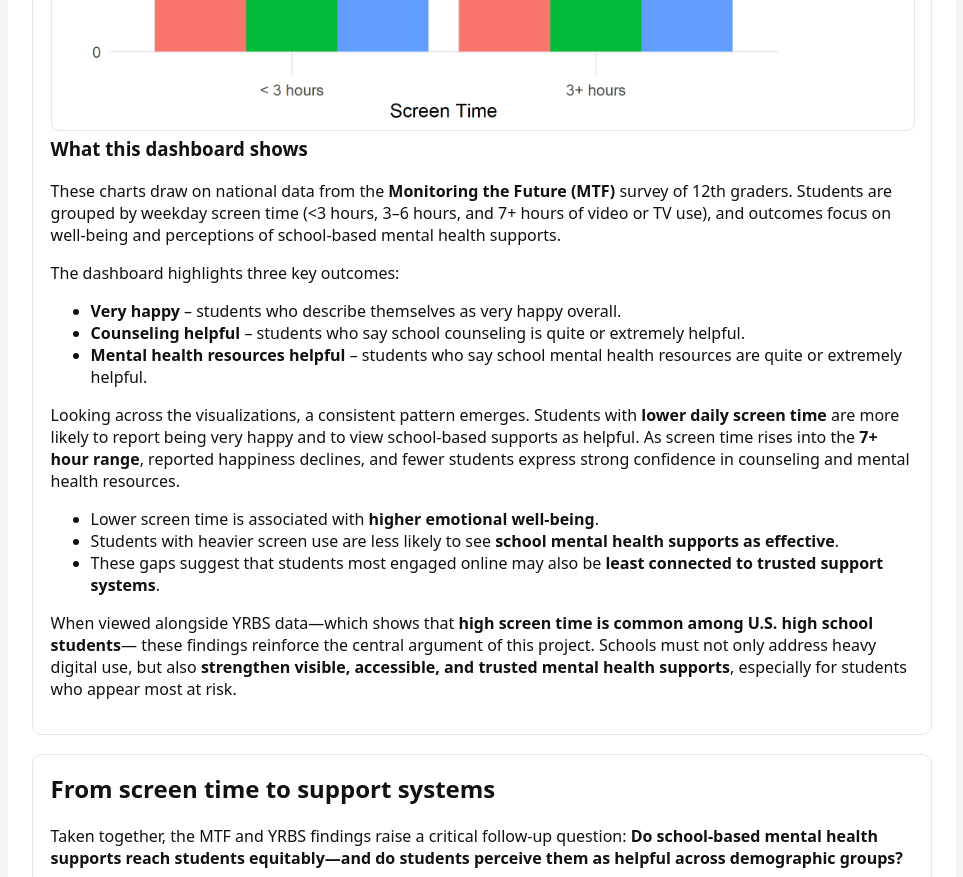
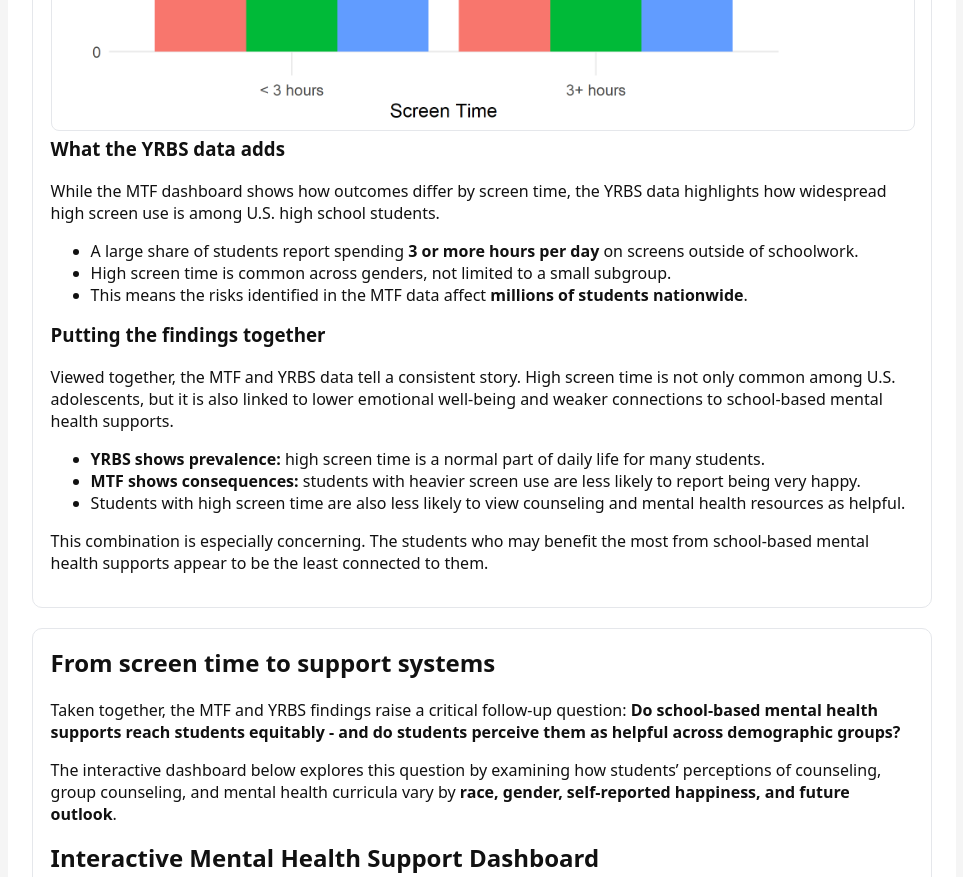
Before and after one commit to ishita276/SOC401, a plain HTML site: page docs/data.html in a window 1280 px wide. Shown: the part 3060-3937 px from the top of the page, without its empty margins (158-1121 px from the left). Drawn offline with Linux system fonts and the light colour scheme.

Commit message:
Update data.html

```diff
--- a/docs/data.html
+++ b/docs/data.html
@@ -208,64 +208,58 @@
 </p>
 
     <img src="screen_by_gender.png" alt="Screen time by gender (YRBS 2021)">
-    <h3>What this dashboard shows</h3>
+   <h3>What the YRBS data adds</h3>
 
 <p>
-  These charts draw on national data from the
-  <strong>Monitoring the Future (MTF)</strong> survey of 12th graders.
-  Students are grouped by weekday screen time
-  (&lt;3 hours, 3–6 hours, and 7+ hours of video or TV use),
-  and outcomes focus on well-being and perceptions of
-  school-based mental health supports.
-</p>
-
-<p>
-  The dashboard highlights three key outcomes:
+  While the MTF dashboard shows how outcomes differ by screen time,
+  the YRBS data highlights how widespread high screen use is among
+  U.S. high school students.
 </p>
 
 <ul>
   <li>
-    <strong>Very happy</strong> – students who describe themselves as very happy overall.
+    A large share of students report spending <strong>3 or more hours per day</strong>
+    on screens outside of schoolwork.
   </li>
   <li>
-    <strong>Counseling helpful</strong> – students who say school counseling is quite or extremely helpful.
+    High screen time is common across genders, not limited to a small subgroup.
   </li>
   <li>
-    <strong>Mental health resources helpful</strong> – students who say school mental health resources
-    are quite or extremely helpful.
+    This means the risks identified in the MTF data affect
+    <strong>millions of students nationwide</strong>.
+  </li>
+</ul>
+<h3>Putting the findings together</h3>
+
+<p>
+  Viewed together, the MTF and YRBS data tell a consistent story.
+  High screen time is not only common among U.S. adolescents,
+  but it is also linked to lower emotional well-being and weaker
+  connections to school-based mental health supports.
+</p>
+
+<ul>
+  <li>
+    <strong>YRBS shows prevalence:</strong> high screen time is a normal part
+    of daily life for many students.
+  </li>
+  <li>
+    <strong>MTF shows consequences:</strong> students with heavier screen use
+    are less likely to report being very happy.
+  </li>
+  <li>
+    Students with high screen time are also less likely to view
+    counseling and mental health resources as helpful.
   </li>
 </ul>
 
 <p>
-  Looking across the visualizations, a consistent pattern emerges.
-  Students with <strong>lower daily screen time</strong> are more likely
-  to report being very happy and to view school-based supports as helpful.
-  As screen time rises into the <strong>7+ hour range</strong>, reported happiness declines,
-  and fewer students express strong confidence in counseling and mental health resources.
+  This combination is especially concerning. The students who may benefit
+  the most from school-based mental health supports appear to be
+  the least connected to them.
 </p>
 
-<ul>
-  <li>
-    Lower screen time is associated with <strong>higher emotional well-being</strong>.
-  </li>
-  <li>
-    Students with heavier screen use are less likely to see
-    <strong>school mental health supports as effective</strong>.
-  </li>
-  <li>
-    These gaps suggest that students most engaged online may also be
-    <strong>least connected to trusted support systems</strong>.
-  </li>
-</ul>
 
-<p>
-  When viewed alongside YRBS data—which shows that
-  <strong>high screen time is common among U.S. high school students</strong>—
-  these findings reinforce the central argument of this project.
-  Schools must not only address heavy digital use,
-  but also <strong>strengthen visible, accessible, and trusted mental health supports</strong>,
-  especially for students who appear most at risk.
-</p>
 
   </section>
 
@@ -277,7 +271,7 @@
 
 <p>
   Taken together, the MTF and YRBS findings raise a critical follow-up question:
-  <strong>Do school-based mental health supports reach students equitably—and do
+  <strong>Do school-based mental health supports reach students equitably - and do
   students perceive them as helpful across demographic groups?</strong>
 </p>
 
@@ -311,6 +305,30 @@
         sandbox="allow-storage-access-by-user-activation allow-scripts allow-same-origin allow-popups allow-popups-to-escape-sandbox">
       </iframe>
     </div>
+    <h3>Why this matters for policy</h3>
+
+<ul>
+  <li>
+    Efforts to improve adolescent mental health cannot focus only on
+    individual behavior or screen limits.
+  </li>
+  <li>
+    Schools must also invest in making mental health supports
+    <strong>visible, accessible, and trusted</strong>.
+  </li>
+  <li>
+    This includes normalizing help-seeking, improving counselor access,
+    and ensuring services reach students most affected by heavy digital use.
+  </li>
+</ul>
+
+<p>
+  Together, the YRBS and MTF findings support the core argument of this project:
+  addressing adolescent mental health requires both
+  <strong>reducing harmful digital overload</strong> and
+  <strong>strengthening school-based mental health infrastructure</strong>.
+</p>
+
   </section>
 
 </div>
```
